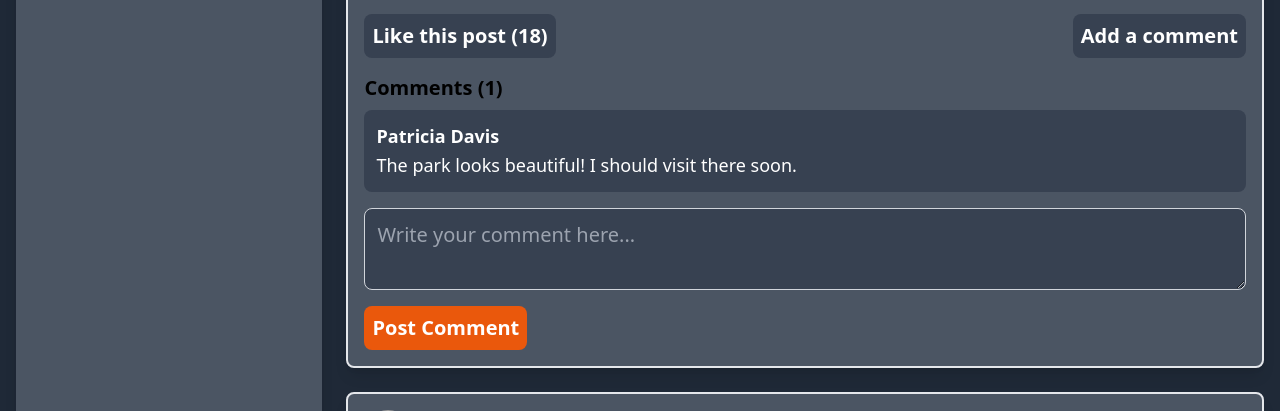
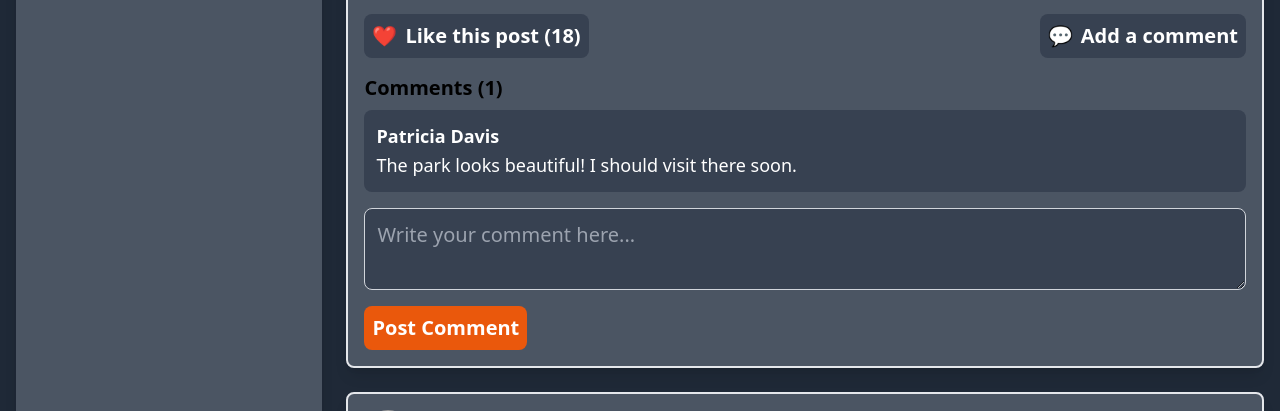
Before and after one commit to IAmHarshit0/SeniorGram, a PHP site: page /index.html in a window 1280 px wide. Shown: the part 1187-1598 px from the top of the page. Run offline with PHP 8.4, Linux system fonts and the light colour scheme; grey boxes are pictures that could not be loaded.

Commit message:
Added emoji icons for like and comment buttons to enhance visual feedback

```diff
--- a/src/app.js
+++ b/src/app.js
@@ -93,11 +93,11 @@ function addNewPost(post) {
         <p class="text-xl mb-4">${post.postText}</p>
         <img src="${post.postImage}" alt="Post image" class="w-full rounded-lg mb-4">
         <div class="flex justify-between items-center mb-4">
-            <button class="like-button text-xl p-2 bg-gray-700 hover:bg-gray-800 rounded-lg text-white">
-                Like this post (${post.likes})
+            <button class="like-button text-xl p-2 bg-gray-700 hover:bg-gray-800 rounded-lg text-white flex items-center">
+                <span class="mr-2">❤️</span> Like this post (${post.likes})
             </button>
-            <button class="comment-button text-xl p-2 bg-gray-700 hover:bg-gray-800 rounded-lg text-white">
-                Add a comment
+            <button class="comment-button text-xl p-2 bg-gray-700 hover:bg-gray-800 rounded-lg text-white flex items-center">
+                <span class="mr-2">💬</span> Add a comment
             </button>
         </div>
         <div class="comments-section">
--- a/src/output.css
+++ b/src/output.css
@@ -599,6 +599,10 @@ video {
   margin-top: 2rem;
 }
 
+.mr-2 {
+  margin-right: 0.5rem;
+}
+
 .block {
   display: block;
 }
```
